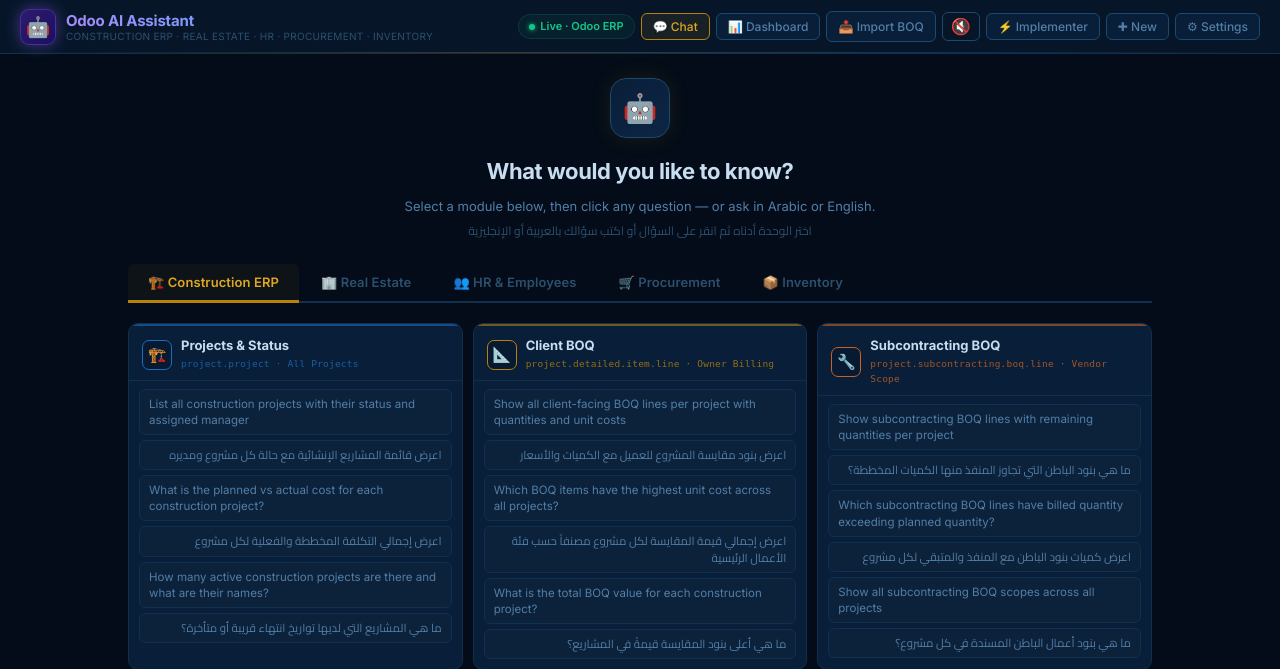
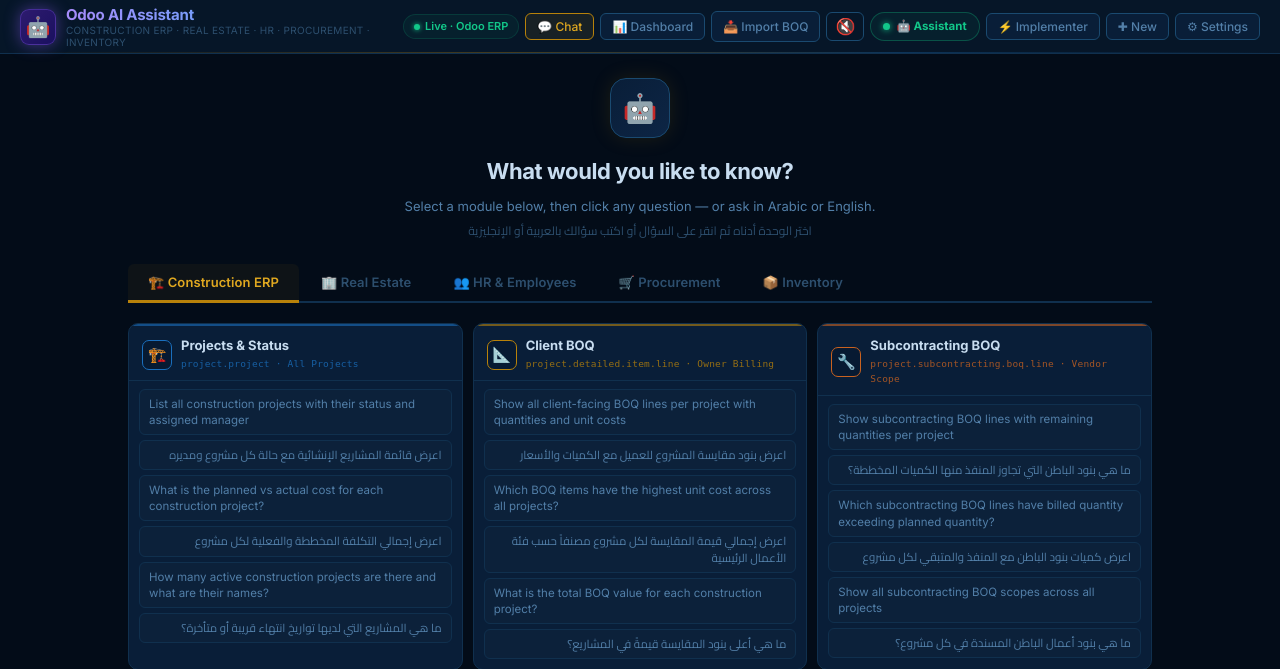
Before and after one commit to grashidy/odoo-ai-chatbot, a Flask app: page / in a window 1280 px wide. Shown: the top 669 px of the page. Run offline with Flask 3, Linux system fonts and the light colour scheme; data comes from the database, SQL or seed files in the repository; some libraries are stand-ins or nearby versions.

Commit message:
Add prominent mode pill in header showing current mode (Assistant/Implementer)
Co-Authored-By: Claude Sonnet 4.6 <noreply@anthropic.com>

```diff
--- a/templates/index.html
+++ b/templates/index.html
@@ -846,7 +846,17 @@ body.impl-mode .send-btn { background: linear-gradient(135deg, #7c3aed 0%, #a78b
     <button class="hbtn"        id="tab-reports" onclick="switchTab('reports')">📊 Dashboard</button>
     <a href="/upload-boq" class="hbtn" style="text-decoration:none">📥 Import BOQ</a>
     <button class="tts-btn" id="tts-toggle-btn" onclick="toggleTTS()" title="Voice on/off">🔇</button>
-    <button class="hbtn impl-btn" id="impl-toggle-btn" onclick="toggleImplementer()" title="Implementer Mode — meetings, MOM, create tasks">⚡ Implementer</button>
+    <div id="mode-pill" style="
+      display:inline-flex;align-items:center;gap:6px;
+      border-radius:20px;padding:4px 12px;font-size:11.5px;font-weight:700;
+      border:1.5px solid rgba(13,158,110,0.4);
+      background:rgba(13,158,110,0.08);color:#12c789;
+      white-space:nowrap;transition:all .2s;user-select:none;
+    ">
+      <span id="mode-pill-dot" style="width:7px;height:7px;border-radius:50%;background:#12c789;box-shadow:0 0 6px #12c789;flex-shrink:0;transition:all .2s"></span>
+      <span id="mode-pill-label">🤖 Assistant</span>
+    </div>
+    <button class="hbtn impl-btn" id="impl-toggle-btn" onclick="toggleImplementer()" title="Click to switch mode">⚡ Implementer</button>
     <button class="hbtn new" onclick="newChat()">✚ New</button>
     <button class="hbtn" onclick="toggleSettings()">⚙ Settings</button>
   </div>
@@ -1405,7 +1415,26 @@ function toggleImplementer() {
   inp.placeholder = isImpl
     ? 'Implementer mode — describe meeting notes, decisions, or ask to create tasks…'
     : 'Ask in Arabic or English…';
-  if (!isImpl && meetingActive) implEndMeeting(true);  // auto-end meeting on mode exit
+  // Update mode pill
+  const pill  = document.getElementById('mode-pill');
+  const dot   = document.getElementById('mode-pill-dot');
+  const label = document.getElementById('mode-pill-label');
+  if (isImpl) {
+    pill.style.borderColor  = 'rgba(139,92,246,0.5)';
+    pill.style.background   = 'rgba(139,92,246,0.10)';
+    pill.style.color        = '#a78bfa';
+    dot.style.background    = '#a78bfa';
+    dot.style.boxShadow     = '0 0 6px #a78bfa';
+    label.textContent       = '⚡ Implementer';
+  } else {
+    pill.style.borderColor  = 'rgba(13,158,110,0.4)';
+    pill.style.background   = 'rgba(13,158,110,0.08)';
+    pill.style.color        = '#12c789';
+    dot.style.background    = '#12c789';
+    dot.style.boxShadow     = '0 0 6px #12c789';
+    label.textContent       = '🤖 Assistant';
+  }
+  if (!isImpl && meetingActive) implEndMeeting(true);
 }
 
 function implStartMeeting() {
```
